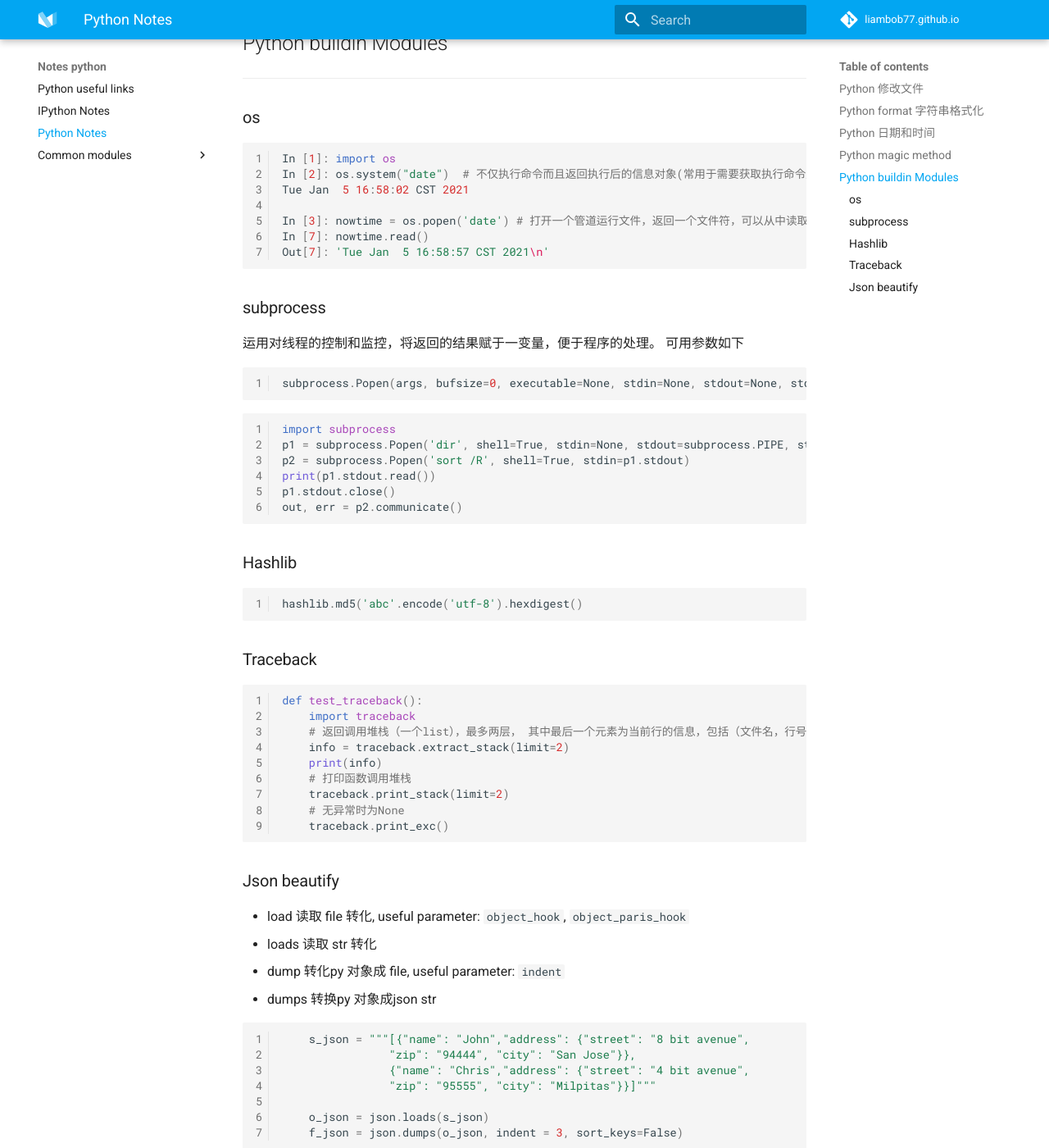
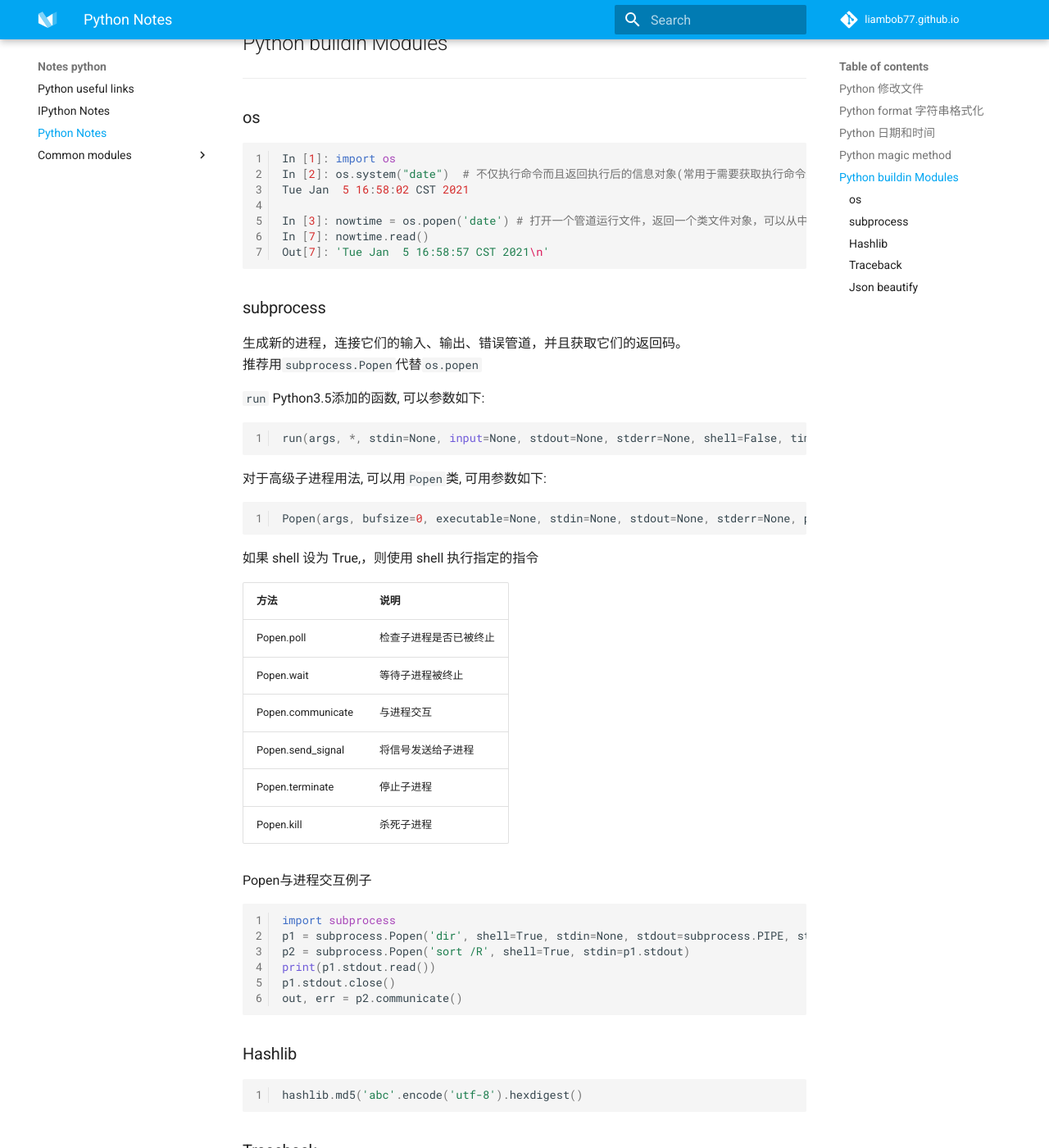
Before and after one commit to liambob77/ruihan.tech, an MkDocs documentation site: the page built from docs/notes_python/python.md, in a window 1280 px wide and 1400 px high, scrolled down 2487 px. Shown: the whole window at 82% size. Built offline with MkDocs 1.6.1 and Material for MkDocs 9.7.7, drawn with Linux system fonts in a browser that asks for light colours; comment, search, counter and statistics services are not loaded.

Commit message:
Update python.md

````diff
--- a/docs/notes_python/python.md
+++ b/docs/notes_python/python.md
@@ -125,19 +125,40 @@ In [1]: import os
 In [2]: os.system("date")  # 不仅执行命令而且返回执行后的信息对象(常用于需要获取执行命令后的返回信息)
 Tue Jan  5 16:58:02 CST 2021
 
-In [3]: nowtime = os.popen('date') # 打开一个管道运行文件，返回一个文件符，可以从中读取返回值
+In [3]: nowtime = os.popen('date') # 打开一个管道运行文件，返回一个类文件对象，可以从中读取返回值
 In [7]: nowtime.read()
 Out[7]: 'Tue Jan  5 16:58:57 CST 2021\n'
 ```
 
 ### subprocess
 
-运用对线程的控制和监控，将返回的结果赋于一变量，便于程序的处理。
-可用参数如下
+生成新的进程，连接它们的输入、输出、错误管道，并且获取它们的返回码。
+推荐用`subprocess.Popen`代替`os.popen`
+
+`run` Python3.5添加的函数, 可以参数如下:
 
 ```python
-subprocess.Popen(args, bufsize=0, executable=None, stdin=None, stdout=None, stderr=None, preexec_fn=None, close_fds=False, shell=False, cwd=None, env=None, universal_newlines=False, startupinfo=None, creationflags=0)
+run(args, *, stdin=None, input=None, stdout=None, stderr=None, shell=False, timeout=None, check=False, encoding=None, errors=None)
 ```
+
+对于高级子进程用法, 可以用`Popen`类, 可用参数如下:
+
+```python
+Popen(args, bufsize=0, executable=None, stdin=None, stdout=None, stderr=None, preexec_fn=None, close_fds=False, shell=False, cwd=None, env=None, universal_newlines=False, startupinfo=None, creationflags=0)
+```
+
+如果 shell 设为 True,，则使用 shell 执行指定的指令
+
+| 方法       | 说明 |
+| ---------- | -------------------- |
+| Popen.poll | 检查子进程是否已被终止 |
+| Popen.wait | 等待子进程被终止 |
+| Popen.communicate | 与进程交互 |
+| Popen.send_signal | 将信号发送给子进程 |
+| Popen.terminate | 停止子进程 |
+| Popen.kill | 杀死子进程 |
+
+Popen与进程交互例子
 
 ```python
 import subprocess
````
